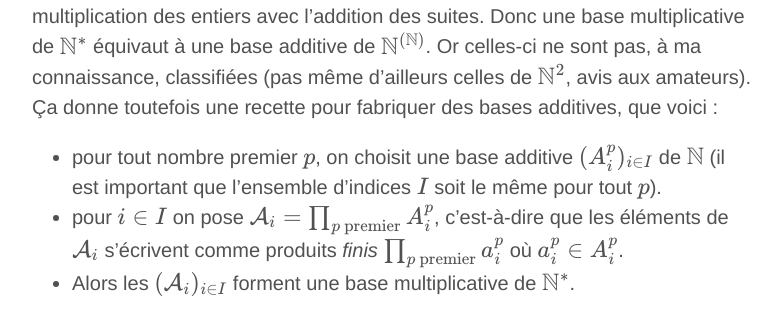
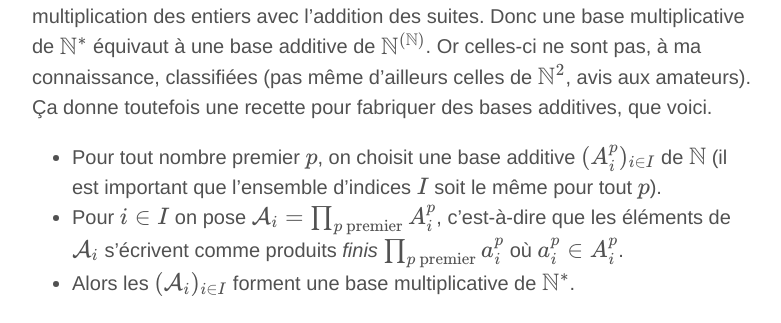
Before and after one commit to electronicdigeratorscience2000plus/electronicdigeratorscience2000plus.github.io, a Jekyll site: the page built from _posts/2014-12-29-systeme-metrique-anglais.md, in a window 1280 px wide and 900 px high, scrolled down 6328 px. Shown: the part 194-517 px from the top of the window, without its empty margins (248-1029 px from the left). Built offline with Jekyll 4.4.1, drawn with Linux system fonts in a browser that asks for light colours; formulas are drawn with MathJax 3.

Commit message:
Il faut imaginer Sisyphe heureux

```diff
--- a/_posts/2014-12-29-systeme-metrique-anglais.md
+++ b/_posts/2014-12-29-systeme-metrique-anglais.md
@@ -164,7 +164,7 @@ On va démontrer ce théorème, en commençant par un petit lemme :
   $$ \limsup_{m} \frac{\# bA\cap [1;m]}{m} = \limsup_{m} \frac{\lfloor \frac{m}{b} \rfloor}{m} \frac{\# A\cap [1;\lfloor \frac{m}{b} \rfloor]}{\lfloor \frac{m}{b} \rfloor} \leq \frac1b \limsup_{n} \frac{\# A\cap [1;n]}{n} $$
 
   donc $$\frac1b d^+ (A) \geq d^+ (bA)$$ et donc c'est égal. Pour la $$\liminf$$
-  c'est pareil. $$\box$$
+  c'est pareil. $$\Box$$
 
 Passons à la preuve légèrement plus intéressante du théorème. Par le
 [lemme de Fatou](http://fr.wikipedia.org/wiki/Lemme_de_Fatou),
@@ -231,12 +231,12 @@ suites. Donc une base multiplicative de $$\mathbb{N}^*$$ équivaut à une base
 additive de $$\mathbb{N}^{(\mathbb{N})}$$. Or celles-ci ne sont pas, à ma
 connaissance, classifiées (pas même d'ailleurs celles de $$\mathbb{N}^2$$, avis
 aux amateurs). Ça donne toutefois une recette pour fabriquer des bases
-additives, que voici :
+additives, que voici.
 
-- pour tout nombre premier $$p$$, on choisit une base additive
+- Pour tout nombre premier $$p$$, on choisit une base additive
   $$(A^p_i)_{i\in I}$$ de $$\mathbb{N}$$ (il est important que l'ensemble
   d'indices $$I$$ soit le même pour tout $$p$$).
-- pour $$i\in I$$ on pose $$\mathcal{A}_i = \prod_{p \ \mathrm{ premier}} A^p_i$$,
+- Pour $$i\in I$$ on pose $$\mathcal{A}_i = \prod_{p \ \mathrm{ premier}} A^p_i$$,
   c'est-à-dire que les éléments de $$\mathcal{A}_i$$ s'écrivent comme produits
   _finis_ $$\prod_{p \ \mathrm{ premier}} a^p_i$$ où $$a^p_i \in A^p_i$$.
 - Alors les $$(\mathcal{A}_i)_{i \in I}$$ forment une base multiplicative de
```
